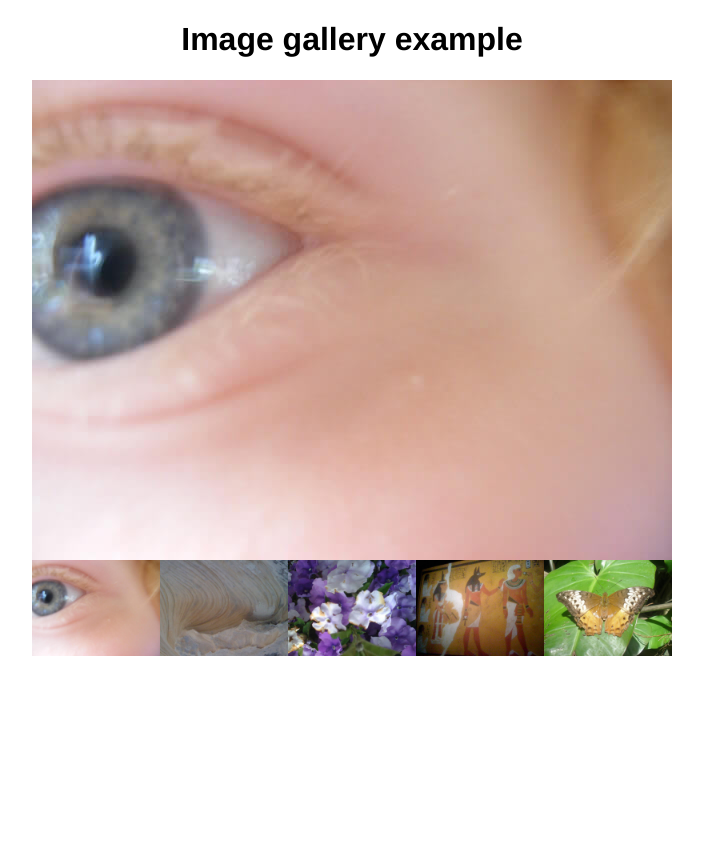
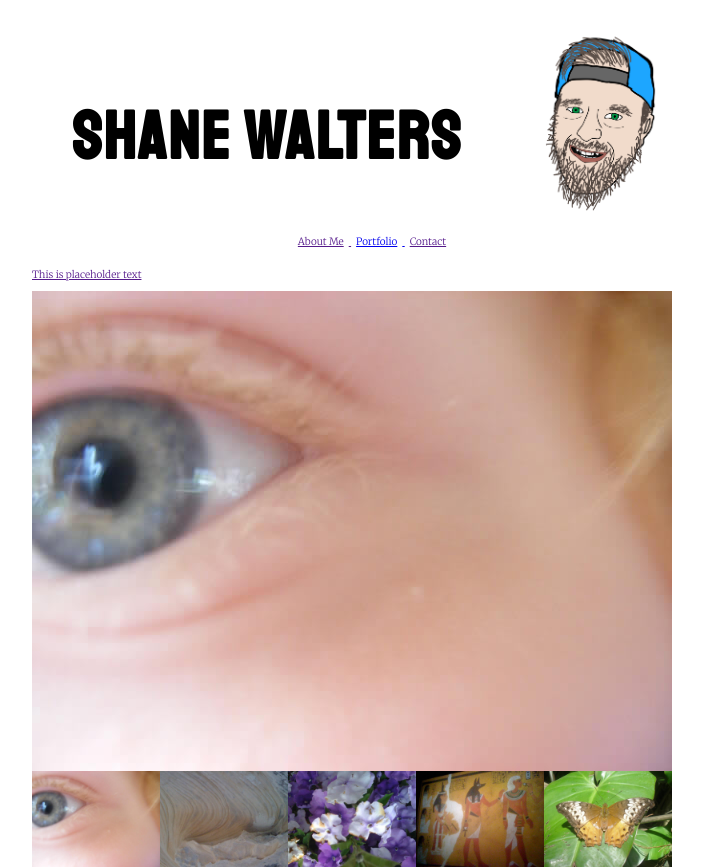
Before and after one commit to danielswalters889/portfolio_website, a plain HTML site: page index.html in a window 1280 px wide. Shown: the whole page, without its empty margins (288-991 px from the left). Before the commit the page ends 800 px from the top, so only its background shows below. Drawn offline with Linux system fonts and the light colour scheme.

Commit message:
Up to nav element for header. Need to style.

```diff
--- a/index.html
+++ b/index.html
@@ -1,26 +1,30 @@
 <!DOCTYPE html>
-<html>
+<html lang='en'>
   <head>
     <meta charset="utf-8">
-
-    <title>Image gallery</title>
-
+    <title>Shane Walters' Digital Innovations Portfolio</title>
     <link rel="stylesheet" href="style.css">
-
+    <link href="https://fonts.googleapis.com/css?family=Merriweather:300|Staatliches&display=swap" rel="stylesheet">
   </head>
-
   <body>
-    <h1>Image gallery example</h1>
-
-    <div class="full-img">
-      <img class="displayed-img" src="images/pic1.jpg">
-    </div>
-
-    <div class="thumb-bar">
-
-
-    </div>
-
+    <header>
+      <h1>Shane Walters</h1>
+      <img src="images/cartoon_face.png" alt="Shane Walters Cartoon Face Logo">
+      <nav>
+        <ul>
+          <li><a href="">About Me</li>
+          <li><a href="#portfolio_section">Portfolio</li>
+          <li><a href="">Contact</li>
+        </ul>
+      </nav>
+    </header>
+    <section>
+      <p>This is placeholder text</p>
+      <div class="full-img"><a id='portfolio_section'>
+        <img class="displayed-img" src="images/pic1.jpg">
+      </div>
+      <div class="thumb-bar"></div>
+    <section>
     <script src="main.js"></script>
   </body>
 </html>
--- a/style.css
+++ b/style.css
@@ -1,9 +1,49 @@
-h1 {
-  font-family: helvetica, arial, sans-serif;
-  text-align: center;
+body {
+  max-width: 1200px;
+  font-family: 'Merriweather', helvetica, serif;
+  font-size: 10px;
+  margin: 0px auto;
 }
 
-body {
+header {
+  margin: 0px auto;
+  margin-top: 25px;
+  width: 700px;
+  display: flex;
+  flex-wrap: wrap;
+}
+
+h1 {
+  font-family: 'Staatliches', sans-serif;
+  text-align: center;
+  letter-spacing: 2px;
+  font-size: 4.2rem;
+  margin: 0 auto;
+  flex: 2 300px;
+  padding-top: 70px;
+  padding-left: 30px;
+}
+
+header img {
+  width: 200px;
+  flex: 0 200px;
+  /* margin: -25px auto;
+  display: flex;
+  justify-content: center; */
+}
+
+nav {
+  flex: 3 400px;
+  justify-content: center;
+  display: inline-flex;
+}
+
+li {
+  display: inline;
+  padding: 0 5px;
+}
+
+section {
   width: 640px;
   margin: 0 auto;
 }
```
Also changed, not shown: images/bon_iver_Capture.JPG (added), images/cartoon_face.png (added), images/charlie_jo_Capture.JPG (added), images/ellis_shelf_Capture.JPG (added), images/exampleImage.png (deleted), images/university_Capture.JPG (added), 1 other file.
